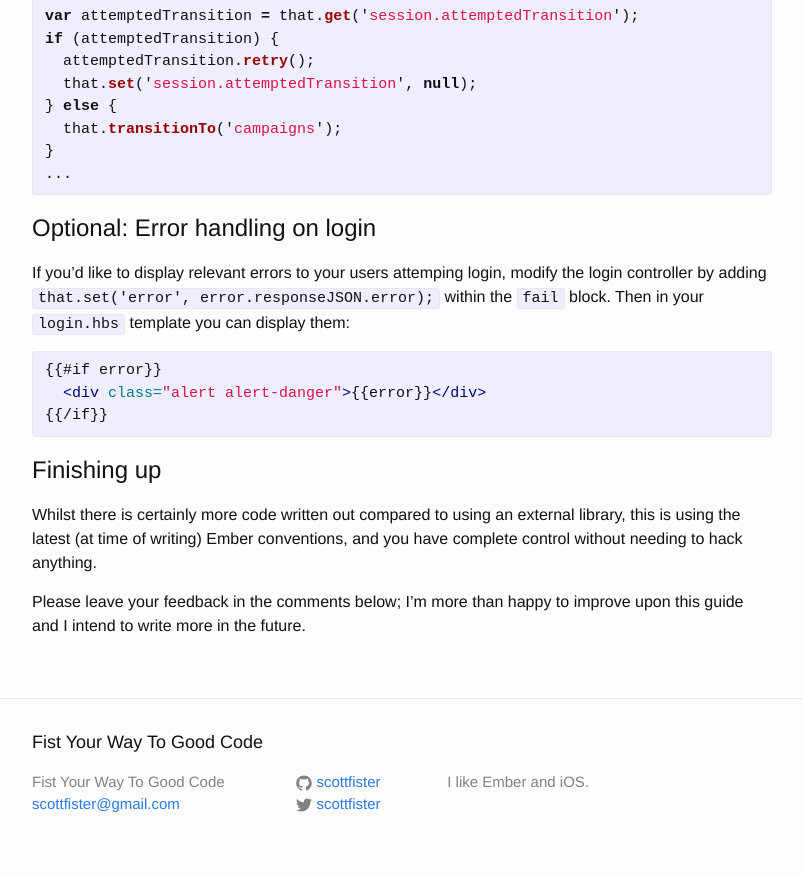
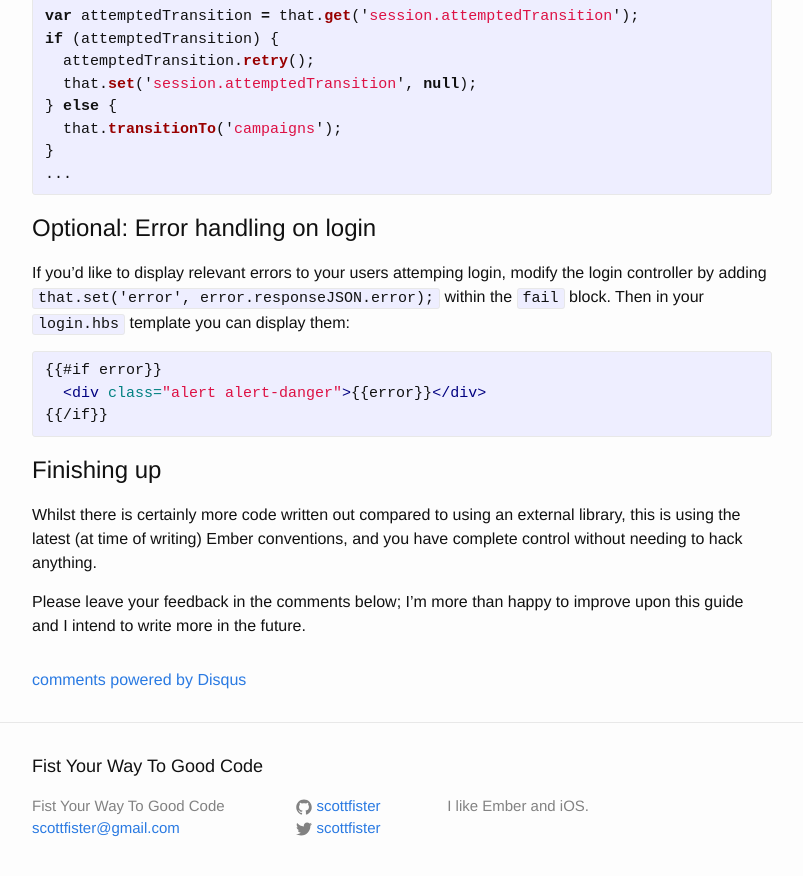
Before and after one commit to scottfister/scottfister.github.io, a Jekyll site: the page built from _posts/2014-09-05-the-best-way-to-do-ember-authentication.markdown, in a window 1280 px wide and 900 px high, scrolled down 7994 px. Shown: the top 876 px of the window, without its empty margins (238-1041 px from the left). Built offline with Jekyll 4.4.1, drawn with Linux system fonts in a browser that asks for light colours; comment, search, counter and statistics services are not loaded; part of the change alters nothing that is shown.

Commit message:
Added Disqus

```diff
--- a/_layouts/post.html
+++ b/_layouts/post.html
@@ -13,7 +13,20 @@ layout: default
   </article>
 
   {% if page.comments %}
+    <div id="disqus_thread"></div>
+    <script type="text/javascript">
+        /* * * CONFIGURATION VARIABLES: EDIT BEFORE PASTING INTO YOUR WEBPAGE * * */
+        var disqus_shortname = 'scottfister'; // required: replace example with your forum shortname
 
+        /* * * DON'T EDIT BELOW THIS LINE * * */
+        (function() {
+            var dsq = document.createElement('script'); dsq.type = 'text/javascript'; dsq.async = true;
+            dsq.src = '//' + disqus_shortname + '.disqus.com/embed.js';
+            (document.getElementsByTagName('head')[0] || document.getElementsByTagName('body')[0]).appendChild(dsq);
+        })();
+    </script>
+    <noscript>Please enable JavaScript to view the <a href="http://disqus.com/?ref_noscript">comments powered by Disqus.</a></noscript>
+    <a href="http://disqus.com" class="dsq-brlink">comments powered by <span class="logo-disqus">Disqus</span></a>
   {% endif %}
 
 </div>
```
Also changed, not shown: 2 other files.
